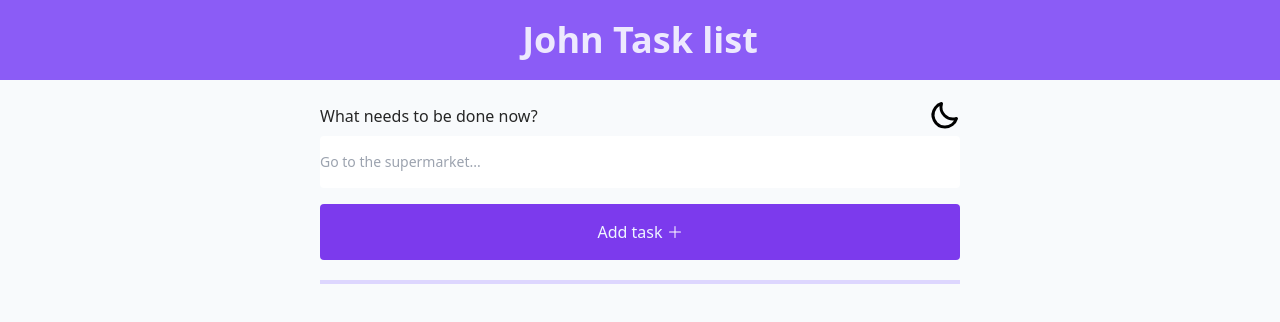
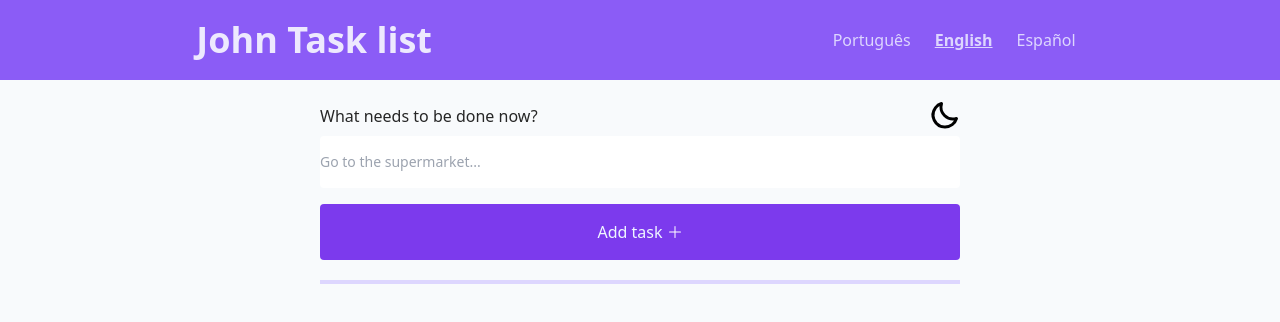
Before and after one commit to LucasAnselmoSilva12345/John-Task-List, a React (Vite) app: page / in a window 1280 px wide. Shown: the top 322 px of the page. Built offline with nearby package versions, Linux system fonts and the light colour scheme.

Commit message:
Feat: Language Swicther import on Header Feat: Header components styles
Signed-off-by: LucasAnselmoSilva12345 <lucasanselmodasilva02@gmail.com>

```diff
--- a/src/components/Header.tsx
+++ b/src/components/Header.tsx
@@ -1,7 +1,10 @@
+import { LanguageSwitcher } from './LanguageSwitcher/LanguageSwitcher';
+
 export function Header() {
   return (
-    <header className="bg-violet-500 dark:bg-neutral-900 w-full mx-0 mt-auto py-5 text-center">
+    <header className="bg-violet-500 dark:bg-neutral-900 w-full mx-0 mt-auto py-5 flex flex-col items-center justify-center gap-2 md:flex-row md:justify-around md:gap-0">
       <h1 className="text-4xl font-bold text-violet-100">John Task list</h1>
+      <LanguageSwitcher />
     </header>
   );
 }
```
